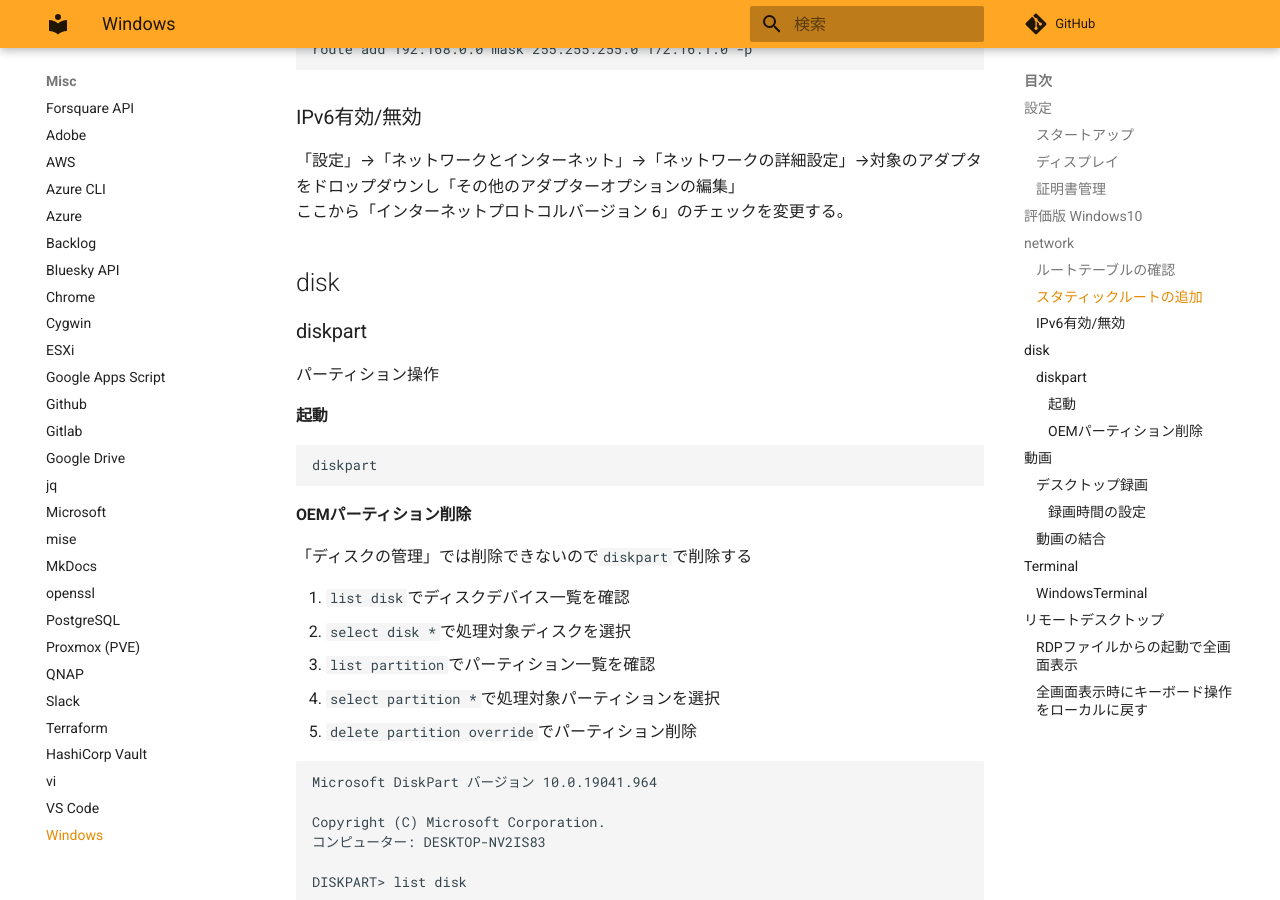
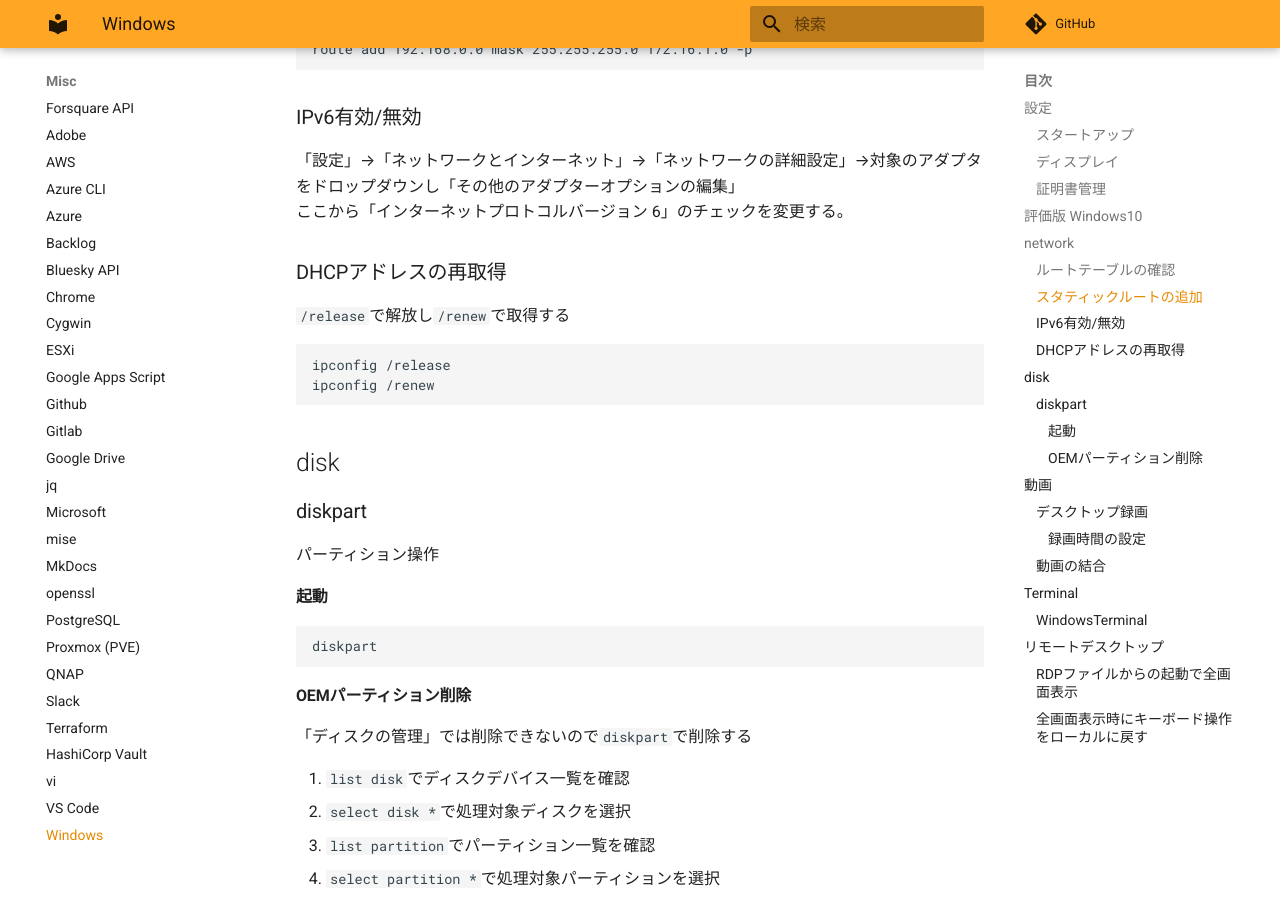
Before and after one commit to zaki-lknr/docs, an MkDocs documentation site: the page built from docs/Misc/windows.md, in a window 1280 px wide and 900 px high, scrolled down 1118 px. Built offline with MkDocs 1.6.1 and Material for MkDocs 9.7.7, drawn with Linux system fonts in a browser that asks for light colours; comment, search, counter and statistics services are not loaded.

Commit message:
add: misc/windows: dhcpアドレス再取得

````diff
--- a/docs/Misc/windows.md
+++ b/docs/Misc/windows.md
@@ -44,6 +44,15 @@ route add 192.168.0.0 mask 255.255.255.0 172.16.1.0 -p
 
 「設定」→「ネットワークとインターネット」→「ネットワークの詳細設定」→対象のアダプタをドロップダウンし「その他のアダプターオプションの編集」
 ここから「インターネットプロトコルバージョン 6」のチェックを変更する。
+
+### DHCPアドレスの再取得
+
+`/release`で解放し`/renew`で取得する
+
+```
+ipconfig /release
+ipconfig /renew
+```
 
 ## disk
 
````
